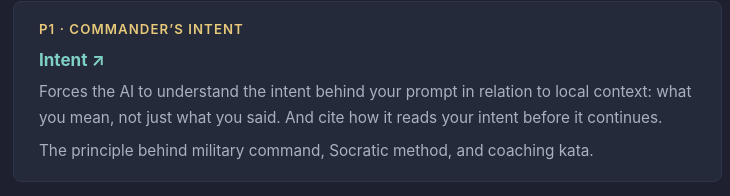
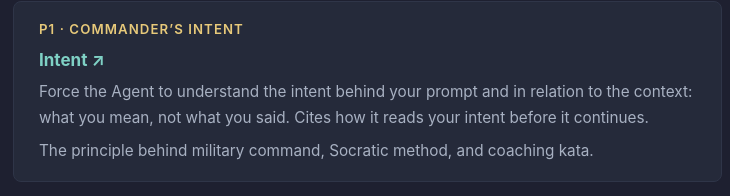
Before and after one commit to ntholm86/earned-autonomy, a plain HTML site: page index.html in a window 1280 px wide. Shown: the part 441-637 px from the top of the page, 273-1003 px from the left. Drawn offline with Linux system fonts and the light colour scheme.

```diff
--- a/index.html
+++ b/index.html
@@ -412,7 +412,7 @@
           <p class="label">P1 &middot; Commander&#8217;s Intent</p>
           <h3><a href="https://github.com/ntholm86/principles-of-earned-autonomy-skills-suite/blob/main/intent/SKILL.md" target="_blank" rel="noopener">Intent &#8599;</a></h3>
           <p class="small">
-            Forces the AI to understand the intent behind your prompt in relation to local context: what you mean, not just what you said. And cite how it reads your intent before it continues.
+            Force the Agent to understand the intent behind your prompt and in relation to the context: what you mean, not what you said. Cites how it reads your intent before it continues.
           </p>
           <p class="small">
             The principle behind military command, Socratic method, and coaching kata.
```
